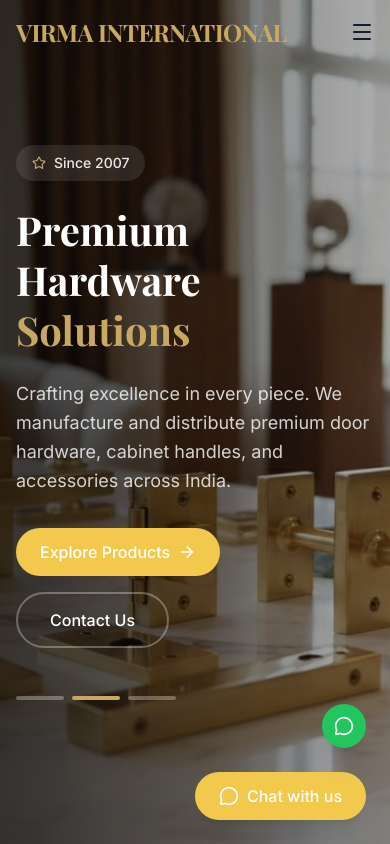
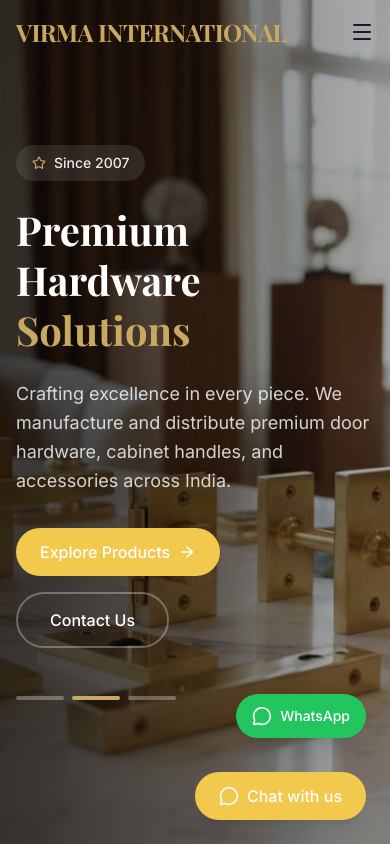
Before and after one commit to Soniya-hub/virma-international-website, a React (Vite) app: page / in a window 390 px wide. Shown: the top 844 px of the page. Built offline with nearby package versions, Linux system fonts and the light colour scheme.

Commit message:
Added floating WhatsApp button

```diff
--- a/src/App.tsx
+++ b/src/App.tsx
@@ -126,14 +126,16 @@ function Chatbot() {
   return (
 
     <div className="fixed bottom-6 right-6 z-50">
-      <a
+   <a
   href="https://wa.me/916396620603?text=Hello%20Virma%20International,%20I%20am%20interested%20in%20your%20products."
   target="_blank"
   rel="noopener noreferrer"
-  className="fixed bottom-24 right-6 z-50 bg-green-500 hover:bg-green-600 text-white rounded-full p-3 shadow-xl flex items-center gap-2"
+  className="fixed bottom-24 right-6 z-50 bg-green-500 hover:bg-green-600 text-white rounded-full px-4 py-3 shadow-xl flex items-center gap-2 animate-bounce"
 >
   <MessageCircle size={20} />
-  <span className="hidden md:block text-sm font-medium">WhatsApp</span>
+
+  {/* show text on ALL devices */}
+  <span className="text-sm font-medium">WhatsApp</span>
 </a>
       {!isOpen ? (
         <button onClick={() => setIsOpen(true)} className="btn-gold flex items-center gap-2 shadow-xl">
```
